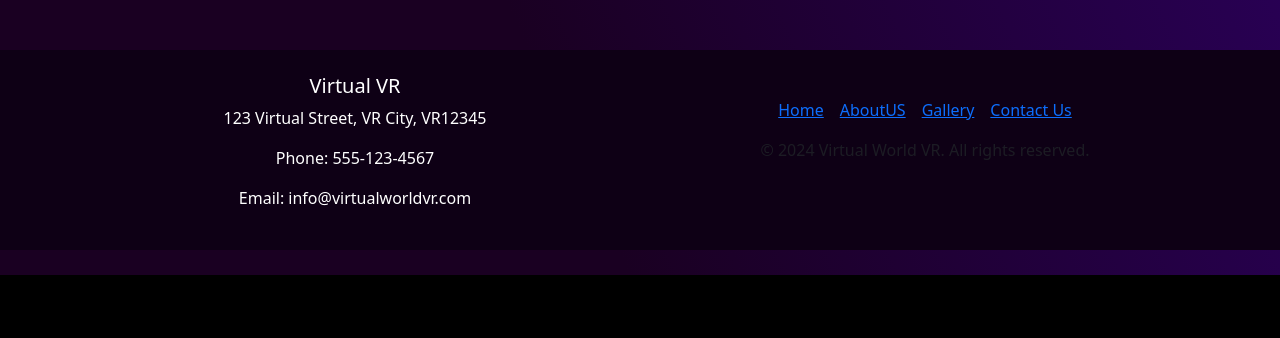
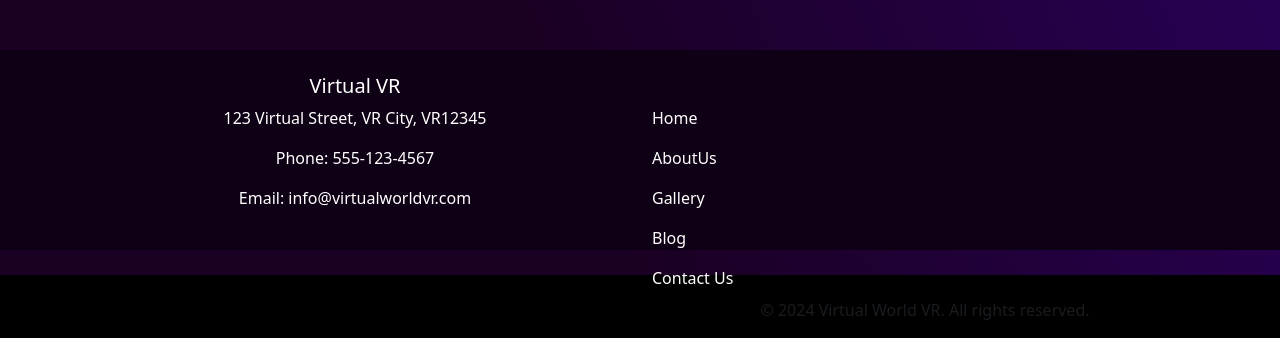
Before and after one commit to Pradeeshhu/VRWebsite, a plain HTML site: page index.html in a window 1280 px wide. Shown: the part 2574-2912 px from the top of the page. Before the commit the page ends 2849 px from the top, so only its background shows below. Drawn offline with nearby package versions, Linux system fonts and the light colour scheme.

Commit message:
Update index.html

```diff
--- a/index.html
+++ b/index.html
@@ -143,11 +143,22 @@
                   <p>Email: info@virtualworldvr.com</p>
               </div>
               <div class="col-md-6 mt-5">
-                <ul class="list-unstyled text-small text-center d-flex justify-content-center">
-                    <li class="mx-2"><a href="/index.html">Home</a></li>
-                    <li class="mx-2"><a href="/AboutUs.html">AboutUS</a></li>
-                    <li class="mx-2"><a href="/Gallery.html">Gallery</a></li>
-                    <li class="mx-2"><a href="#">Contact Us</a></li>
+                <ul class="navbar-nav">
+                    <li class="nav-item">
+                        <a class="nav-link active" aria-current="page" href="index.html">Home</a>
+                    </li>
+                    <li class="nav-item">
+                        <a class="nav-link" href="AboutUs.html">AboutUs</a>
+                    </li>
+                    <li class="nav-item">
+                        <a class="nav-link" href="Gallery.html">Gallery</a>
+                    </li>
+                    <li class="nav-item">
+                        <a class="nav-link" href="#">Blog</a>
+                    </li>
+                    <li class="nav-item">
+                        <a class="nav-link" href="#">Contact Us</a>
+                    </li>
                 </ul>
                   <p class="text-muted text-center">&copy; 2024 Virtual World VR. All rights reserved.</p>
               </div>
```
